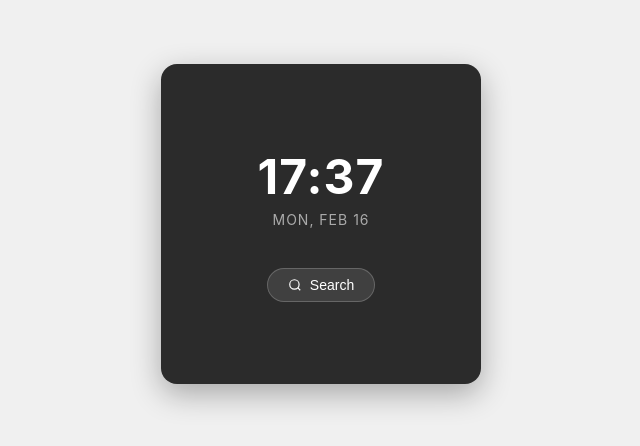
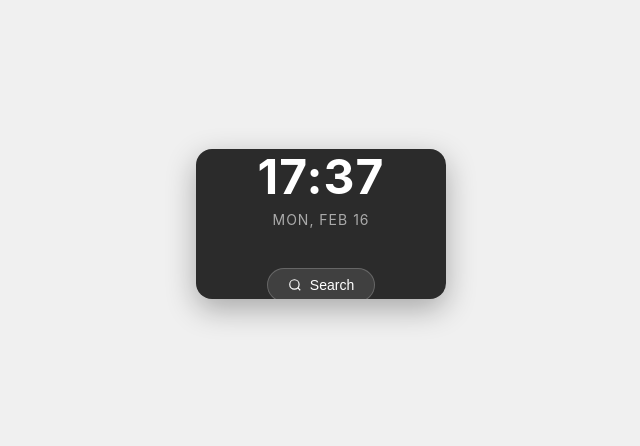
Before and after one commit to wisek4110-byte/book_search, a plain HTML site: page index.html in a window 1280 px wide. Shown: the part 176-622 px from the top of the page, without its empty margins (319-959 px from the left). Drawn offline with Linux system fonts and the light colour scheme.

Commit message:
Update index.html

```diff
--- a/index.html
+++ b/index.html
@@ -18,8 +18,8 @@
 
         /* 위젯 프레임 */
         #widget {
-            width: 320px;
-            height: 320px;
+            width: 250px;
+            height: 150px;
             background-color: #2b2b2b;
             border-radius: 16px;
             box-shadow: 0 10px 30px rgba(0,0,0,0.3);
```
